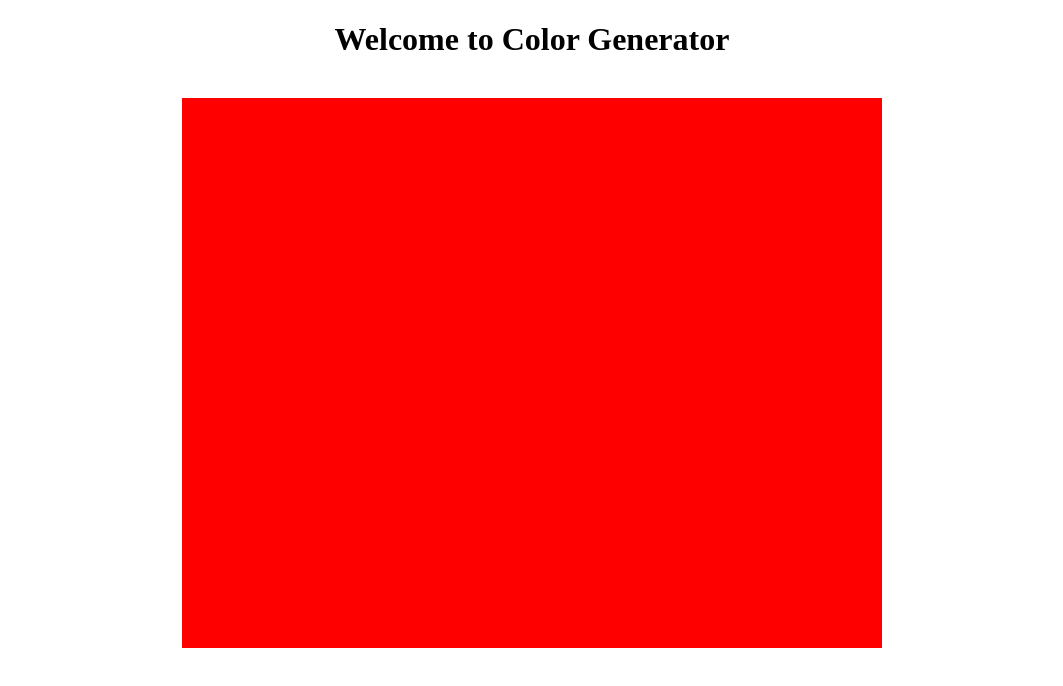
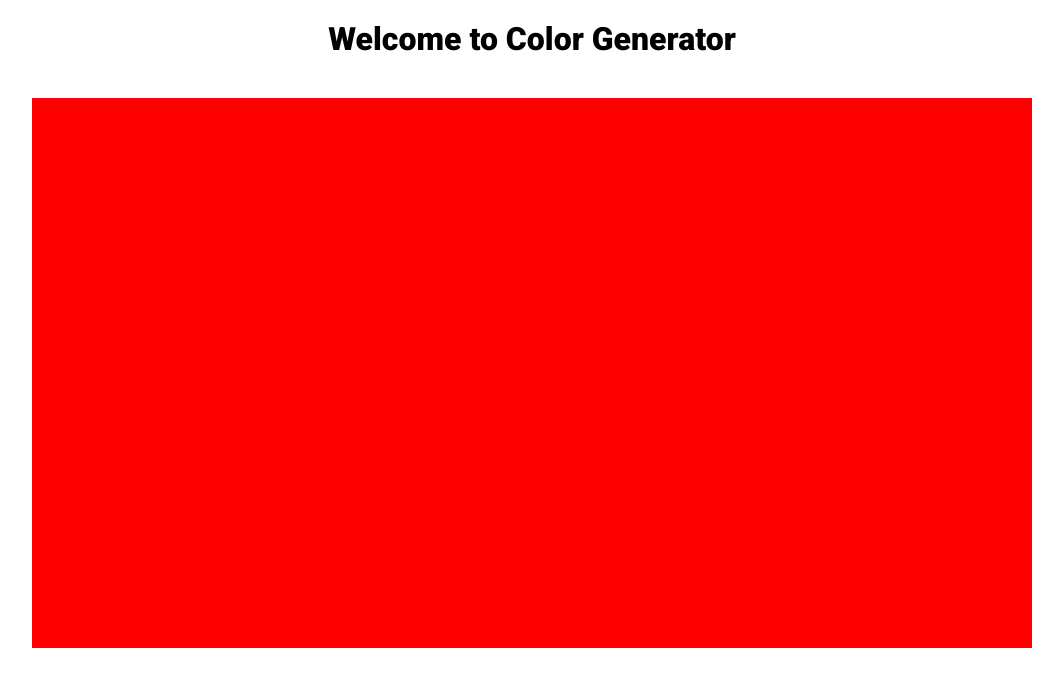
Before and after one commit to tylerbrewer2/color_generator, a plain HTML site: page index.html in a window 1280 px wide. Shown: the whole page, without its empty margins (108-1171 px from the left). Drawn offline with nearby package versions, Linux system fonts and the light colour scheme.

Commit message:
add font

```diff
--- a/css/stylesheet.css
+++ b/css/stylesheet.css
@@ -1,13 +1,22 @@
+body {
+  font-family: "Roboto";
+}
 .header {
-  text-align: center
+  text-align: center;
+}
+.header h1 {
+  font-weight: 900;
 }
 .color_box {
   margin: 0 auto;
   margin-top: 40px;
-  width: 700px;
+  width: 1000px;
   height: 550px;
   background-color: red;
 }
 .color_info {
   text-align: center;
 }
+.color_info h3 {
+  font-weight: 400;
+}
--- a/index.html
+++ b/index.html
@@ -4,7 +4,7 @@
   <meta charset="UTF-8">
   <link rel="stylesheet" href="https://cdnjs.cloudflare.com/ajax/libs/normalize/3.0.3/normalize.min.css">
   <link rel="stylesheet" href="css/stylesheet.css">
-  <link href='http://fonts.googleapis.com/css?family=Lato:100,400|Ubuntu:300,400,700' rel='stylesheet' type='text/css'>
+  <link href='https://fonts.googleapis.com/css?family=Roboto:400,900' rel='stylesheet' type='text/css'>
   <script src="http://code.jquery.com/jquery.min.js"></script>
   <script src="js/script.js"></script>
   <title>Color Generator</title>
```
